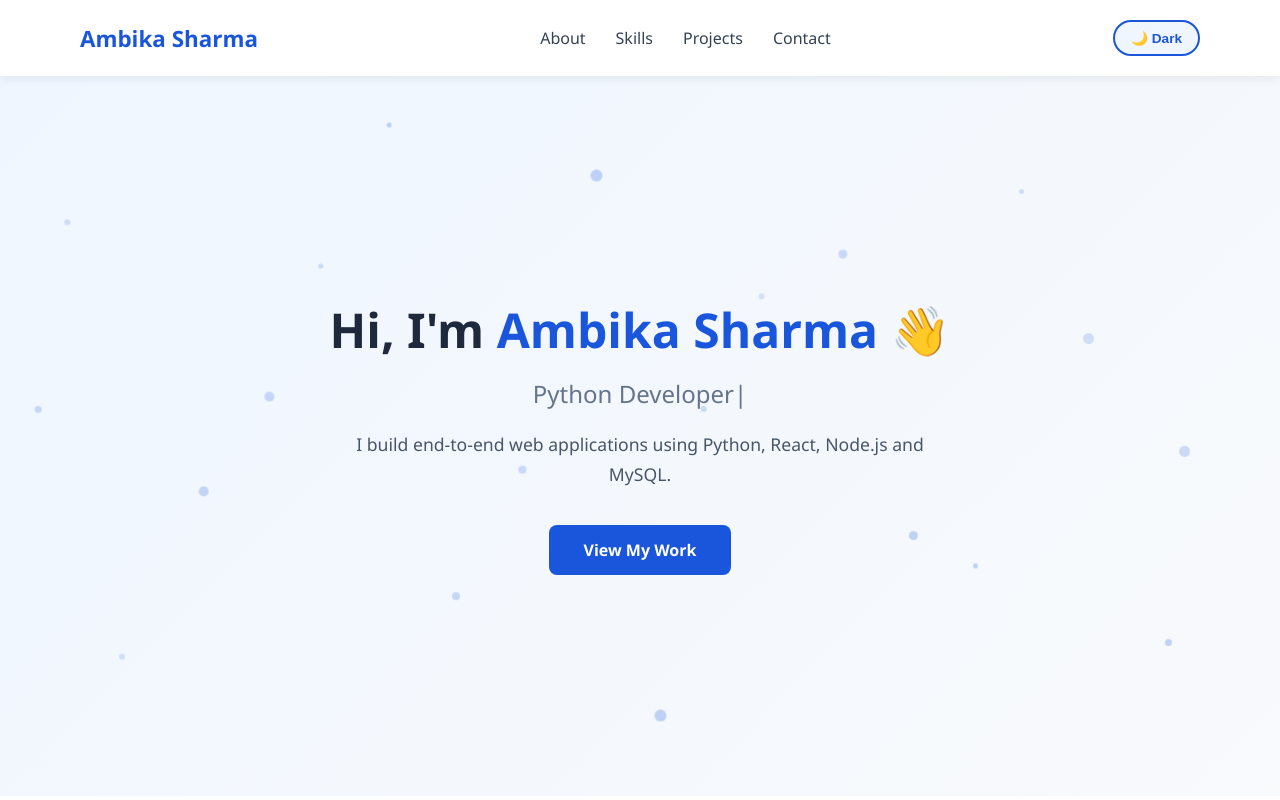
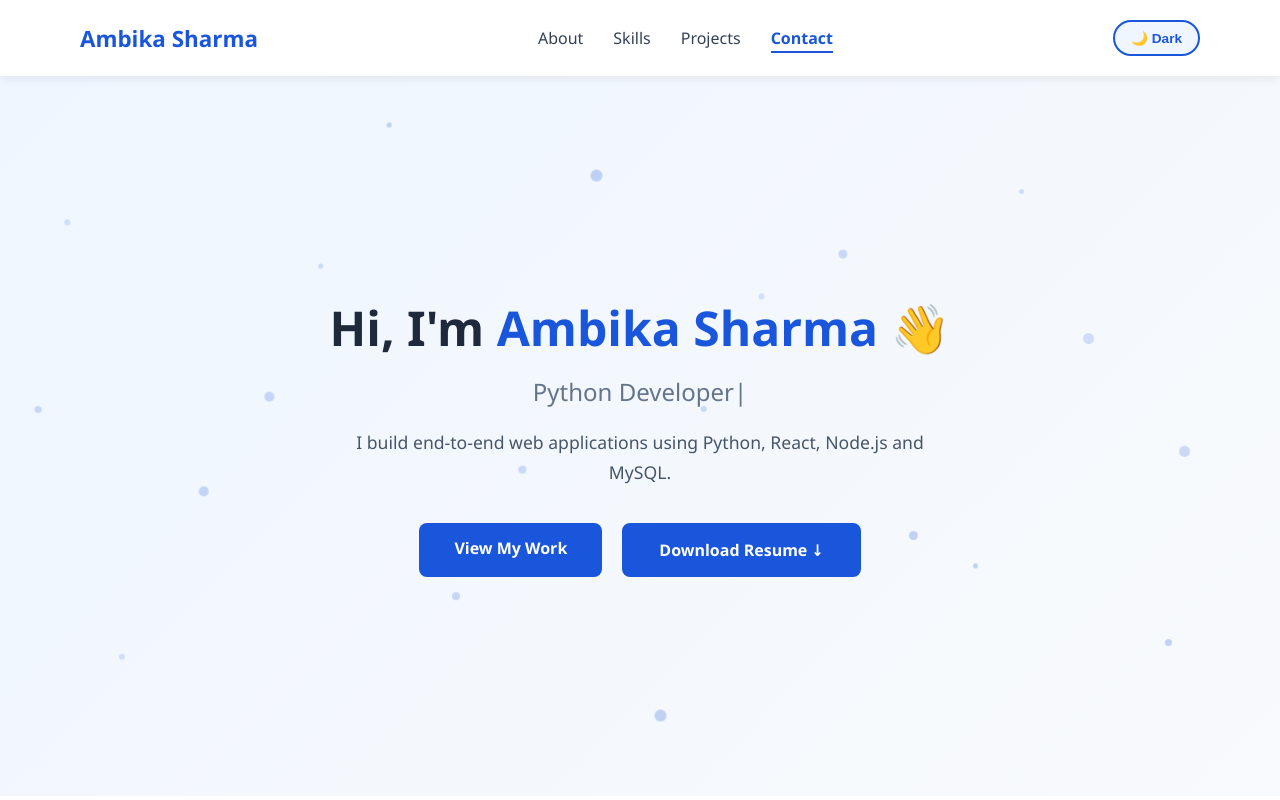
Before and after one commit to ambikaas27/my-portfolio, a React (Create React App) app: page / in a window 1280 px wide. Shown: the top 800 px of the page. Built offline with nearby package versions, Linux system fonts and the light colour scheme.

Commit message:
Add back to top, active navbar, download resume button

```diff
--- a/src/App.css
+++ b/src/App.css
@@ -44,6 +44,19 @@ nav ul a {
 
 nav ul a:hover {
   color: #1a56db;
+}
+
+/* ── ACTIVE NAV ── */
+nav ul a.nav-active {
+  color: #1a56db;
+  font-weight: 700;
+  border-bottom: 2px solid #1a56db;
+  padding-bottom: 2px;
+}
+
+.dark nav ul a.nav-active {
+  color: #60a5fa;
+  border-bottom: 2px solid #60a5fa;
 }
 
 /* ── HERO ── */
@@ -318,6 +331,58 @@ nav ul a:hover {
   flex-direction: column;
   align-items: center;
   text-align: center;
+}
+
+/* ── HERO BUTTONS ── */
+.hero-buttons {
+  display: flex;
+  gap: 20px;
+  flex-wrap: wrap;
+  justify-content: center;
+}
+
+.hero-buttons a:first-child {
+  background-color: #1a56db;
+  color: white;
+  padding: 14px 35px;
+  border-radius: 8px;
+  text-decoration: none;
+  font-weight: 600;
+  transition: background-color 0.3s;
+}
+
+.hero-buttons a:first-child:hover {
+  background-color: #1447c0;
+}
+
+.hero-buttons a:last-child {
+  background-color: transparent;
+  color: #1a56db;
+  padding: 14px 35px;
+  border-radius: 8px;
+  text-decoration: none;
+  font-weight: 600;
+  border: 2px solid #1a56db;
+  transition: all 0.3s;
+}
+
+.hero-buttons a:last-child:hover {
+  background-color: #1a56db;
+  color: white;
+}
+
+.dark .hero-buttons a:first-child {
+  background-color: #2563eb;
+}
+
+.dark .hero-buttons a:last-child {
+  color: #60a5fa;
+  border-color: #60a5fa;
+}
+
+.dark .hero-buttons a:last-child:hover {
+  background-color: #60a5fa;
+  color: #0f172a;
 }
 
 /* ── ABOUT ── */
@@ -780,6 +845,34 @@ nav button:hover {
   color: white;
 }
 
+/* ── BACK TO TOP ── */
+.back-to-top {
+  position: fixed;
+  bottom: 30px;
+  right: 30px;
+  background-color: #1a56db;
+  color: white;
+  border: none;
+  border-radius: 50%;
+  width: 45px;
+  height: 45px;
+  font-size: 1.2rem;
+  cursor: pointer;
+  box-shadow: 0 4px 15px rgba(26, 86, 219, 0.4);
+  transition: all 0.3s;
+  z-index: 999;
+}
+
+.back-to-top:hover {
+  background-color: #1447c0;
+  transform: translateY(-3px);
+}
+
+.dark .back-to-top {
+  background-color: #2563eb;
+  box-shadow: 0 4px 15px rgba(96, 165, 250, 0.3);
+}
+
 /* ══════════════════════════════
    RESPONSIVE DESIGN
 ══════════════════════════════ */
@@ -956,3 +1049,16 @@ nav button:hover {
     padding: 20px;
   }
 }
+
+/* ── RESPONSIVE HERO BUTTONS ── */
+@media (max-width: 480px) {
+  .hero-buttons {
+    flex-direction: column;
+    align-items: center;
+  }
+
+  .hero-buttons a {
+    width: 100%;
+    text-align: center;
+  }
+}
--- a/src/App.js
+++ b/src/App.js
@@ -9,6 +9,7 @@ import Skills from './components/Skills';
 import Projects from './components/Projects';
 import Contact from './components/Contact';
 import Footer from './components/Footer';
+import BackToTop from './components/BackToTop';
 
 function App() {
   const [darkMode, setDarkMode] = useState(false);
@@ -29,6 +30,7 @@ function App() {
       <Projects />
       <Contact />
       <Footer />
+      <BackToTop />
     </div>
   );
 }
--- /dev/null
+++ b/src/components/BackToTop.js
@@ -0,0 +1,29 @@
+import React, { useState, useEffect } from 'react';
+
+function BackToTop() {
+  const [visible, setVisible] = useState(false);
+
+  useEffect(() => {
+    const handleScroll = () => {
+      setVisible(window.scrollY > 400);
+    };
+    window.addEventListener('scroll', handleScroll);
+    return () => window.removeEventListener('scroll', handleScroll);
+  }, []);
+
+  const scrollToTop = () => {
+    window.scrollTo({ top: 0, behavior: 'smooth' });
+  };
+
+  return (
+    <>
+      {visible && (
+        <button className="back-to-top" onClick={scrollToTop}>
+          ↑
+        </button>
+      )}
+    </>
+  );
+}
+
+export default BackToTop;
--- a/src/components/Hero.js
+++ b/src/components/Hero.js
@@ -27,7 +27,12 @@ function Hero() {
         <p data-aos="fade-down" data-aos-delay="200">
           I build end-to-end web applications using Python, React, Node.js and MySQL.
         </p>
-        <a href="#projects" data-aos="fade-up" data-aos-delay="300">View My Work</a>
+        <div className="hero-buttons" data-aos="fade-up" data-aos-delay="300">
+          <a href="#projects">View My Work</a>
+          <a href="/my-portfolio/Ambika_Sharma_Resume.pdf" download="Ambika_sharma_resume.pdf">
+            Download Resume ↓
+          </a>
+        </div>
       </div>
     </section>
   );
--- a/src/components/NavBar.js
+++ b/src/components/NavBar.js
@@ -1,14 +1,40 @@
-import React from 'react';
+import React, { useState, useEffect } from 'react';
 
 function Navbar({ darkMode, setDarkMode }) {
+  const [active, setActive] = useState('');
+
+  useEffect(() => {
+    const handleScroll = () => {
+      const sections = ['about', 'skills', 'projects', 'contact'];
+      const scrollPosition = window.scrollY + 100;
+      sections.forEach((section) => {
+        const element = document.getElementById(section);
+        if (element) {
+          const top = element.offsetTop;
+          const height = element.offsetHeight;
+          if (scrollPosition >= top && scrollPosition < top + height) {
+            setActive(section);
+          }
+        }
+      });
+    };
+    window.addEventListener('scroll', handleScroll);
+    return () => window.removeEventListener('scroll', handleScroll);
+  }, []);
+
+  const navLinks = ['about', 'skills', 'projects', 'contact'];
+
   return (
     <nav>
       <h2>Ambika Sharma</h2>
       <ul>
-        <li><a href="#about">About</a></li>
-        <li><a href="#skills">Skills</a></li>
-        <li><a href="#projects">Projects</a></li>
-        <li><a href="#contact">Contact</a></li>
+        {navLinks.map((section) => (
+          <li key={section}>
+            <a href={'#' + section} className={active === section ? 'nav-active' : ''}>
+              {section.charAt(0).toUpperCase() + section.slice(1)}
+            </a>
+          </li>
+        ))}
       </ul>
       <button onClick={() => setDarkMode(!darkMode)}>
         {darkMode ? '☀️ Light' : '🌙 Dark'}
```
Also changed, not shown: 1 other file (tests, documents, lock files or other folders).
